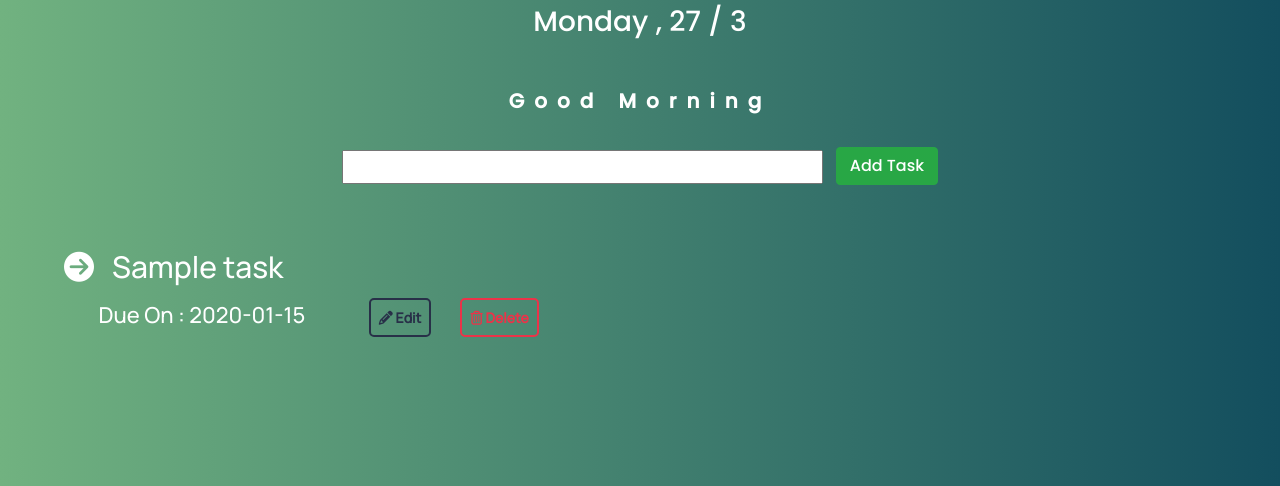
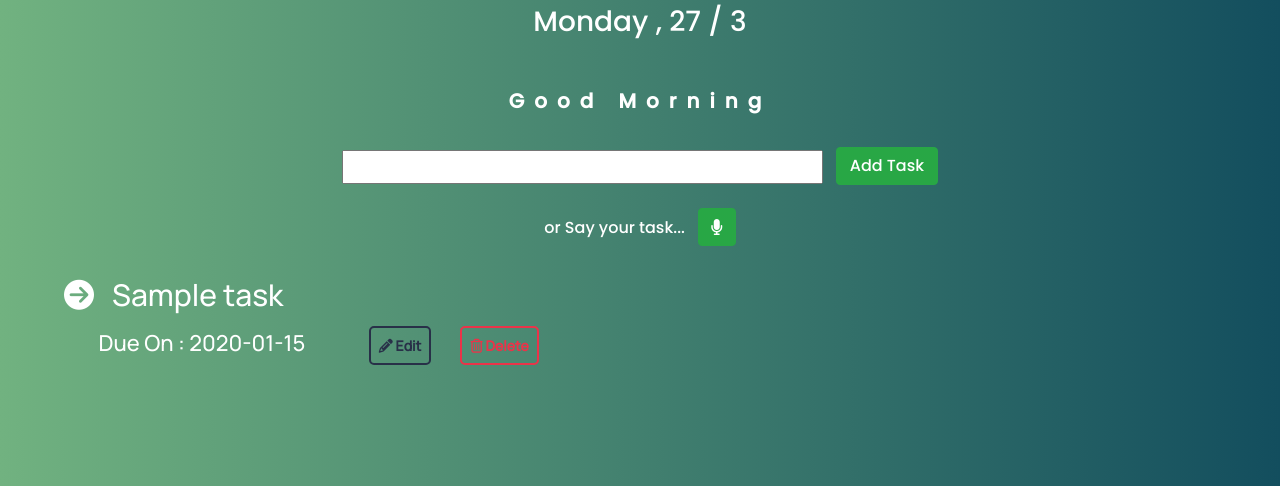
Before and after one commit to harshmodi02/Task-Manager, a Django app: template todo/tasks/templates/tasks/lists.html in a window 1280 px wide. Shown: the part 133-619 px from the top of the page. Run offline with Django 3.2, Linux system fonts and the light colour scheme; the template is opened without the code that fills it: most values are stand-ins (such as "Sample title", 1, 10 or a date in 2020); form fields are guessed from the names that the template uses; some libraries are stand-ins or nearby versions.

Commit message:
Speech-To-Text functionality added

```diff
--- a/todo/tasks/forms.py
+++ b/todo/tasks/forms.py
@@ -4,7 +4,7 @@ from django.forms import ModelForm
 from .models import *
 
 class TaskForm(forms.ModelForm):
-    title= forms.CharField(widget= forms.TextInput(attrs={'placeholder':' Add a new task...'}))
+    title= forms.CharField(widget= forms.TextInput(attrs={'placeholder':' Type a new task...'}))
 
     class Meta:
         model = Task
--- a/todo/tasks/templates/tasks/lists.html
+++ b/todo/tasks/templates/tasks/lists.html
@@ -49,7 +49,6 @@
     }
     #speechToText{
         margin-left: 1%;
-        margin-top: 2%;
         height: 38px;
     }
     #submitButton{
@@ -111,12 +110,16 @@
 
 <section id="todo" class="displaySection" >
 
-    <form method="POST" action="/" class="d-flex justify-content-center" style="margin-bottom: 4%;">
+    <form method="POST" action="/" id="prospects_form" class="d-flex justify-content-center">
         {% csrf_token %}
-        <h4 id="taskEntry" value="">{{ form.title }}</h4>
-        <!-- <button id="speechToText" class="btn btn-success" onclick="recordAudio()"><i class="fas fa-microphone"></i></button> -->
-        <input id="submitButton" type="submit" class="btn btn-success" name="Create Task" value="Add Task">
+        <h4 id="taskEntry">{{ form.title }}</h4>
+        <input id="submitButton" type="submit" class="btn btn-success" name="Create Task" value="Add Task" title="Submit">
     </form>
+    <div  class="d-flex justify-content-center">
+        <h6 style="color: white; font-family: 'Poppins', sans-serif;padding-top: 10px;">or Say your task...</h6>
+        <button id="speechToText" class="btn btn-success " onclick="recordAudio()" title="Speech To Text"><i class="fas fa-microphone"></i></button>
+    </div>
+
 
     {% for task in tasks %}
         <div id="individualTask" style="margin-left: 5%;margin-right: 5%;margin-top: 2%;">
@@ -169,13 +172,15 @@
     document.getElementById('today').innerHTML = days[day] + " , " + dt + " / " + mn;
 
     function recordAudio(){
+
         var recognition = new webkitSpeechRecognition();
         recognition.lang = "en-US";
 
         recognition.onresult = function(event){
             console.log(event);
             console.log(event.results[0][0].transcript);
-            document.getElementById('taskEntry').value = event.results[0][0].transcript;
+
+            document.getElementById('id_title').value = event.results[0][0].transcript;
         }
 
         recognition.start();
```
Also changed, not shown: todo/db.sqlite3.
